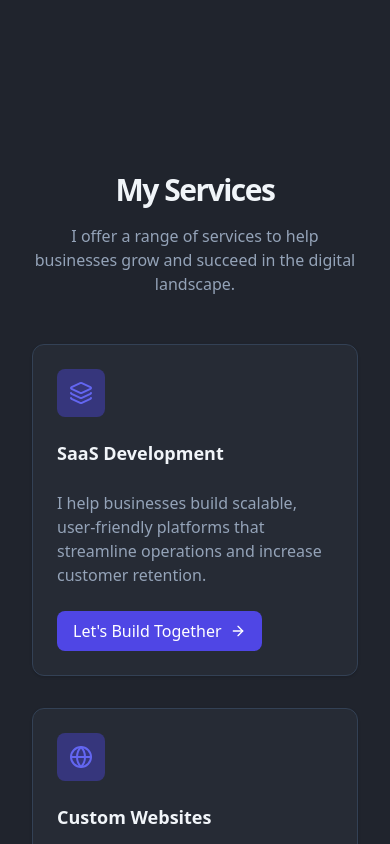
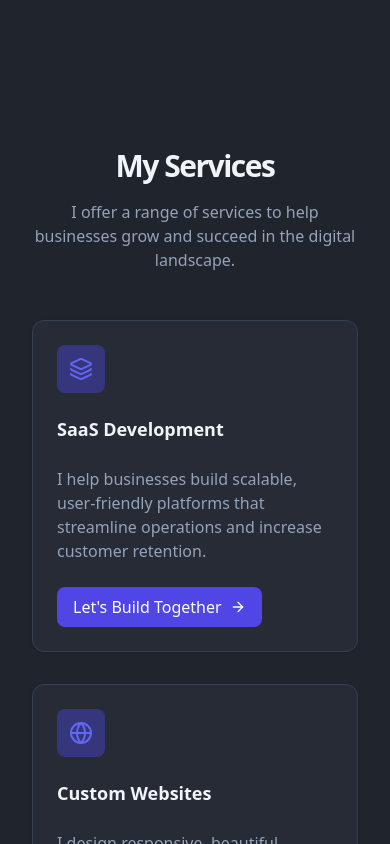
Before and after one commit to alexappleget/portfolio-v2.0, a Next.js app: page / in a window 390 px wide. Shown: the part 720-1564 px from the top of the page. Built offline with nearby package versions, Linux system fonts and the light colour scheme.

Commit message:
fix: adjust mobile view

```diff
--- a/sections/Hero/hero.tsx
+++ b/sections/Hero/hero.tsx
@@ -5,7 +5,7 @@ import { JSX } from "react";
 
 export const Hero = (): JSX.Element => {
   return (
-    <section className="min-h-screen flex items-center justify-center lg:justify-start pb-20">
+    <section className="min-h-screen flex items-center justify-center lg:justify-start pb-20 md:pb-0">
       <div className="grid lg:grid-cols-2 gap-12 items-center">
         {/* Text Content */}
         <div className="space-y-6">
--- a/sections/Services/services.tsx
+++ b/sections/Services/services.tsx
@@ -3,7 +3,7 @@ import { JSX } from "react";
 
 export const Services = (): JSX.Element => {
   return (
-    <section id="services" className="py-12 md:py-24">
+    <section id="services" className="py-6 md:py-24">
       <div className="mx-auto">
         <div className="flex flex-col items-center text-center mb-12">
           <h2 className="text-3xl font-bold tracking-tighter sm:text-4xl md:text-5xl mb-4 text-[#f1f5f9]">
```
